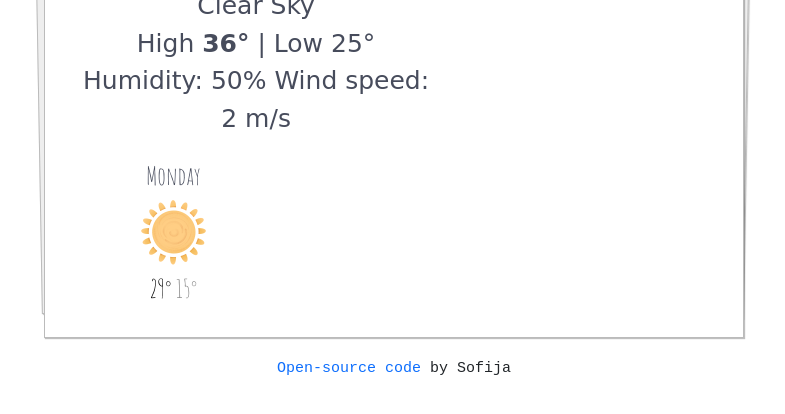
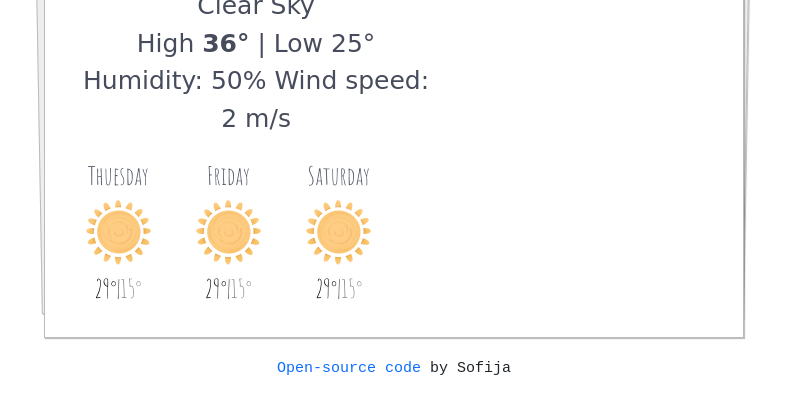
Before and after one commit to sofijaV/my-weather-app, a plain HTML site: page index.html in a window 1280 px wide. Shown: the part 384-798 px from the top of the page, without its empty margins (246-1031 px from the left). Drawn offline with nearby package versions, Linux system fonts and the light colour scheme; a web font is replaced by a local one.

Commit message:
JS for weather forcast

```diff
--- a/index.html
+++ b/index.html
@@ -94,17 +94,8 @@
                 id="icon"
               />
             </div>
-
             </div>
-            <div class="days">
-              <div class="row">
-                <div class="col-1"></div>
-                <div class="col-2">Monday
-                  <img src="images/sun.png" alt="sun" />
-                 <span class="max">29°</span> <span class="min">15°</span>
-                </div>
-
-                <div class="col-1"></div>
+            <div class="days" id="forcast">
               </div>
             </div>
           </div>
--- a/src/index.js
+++ b/src/index.js
@@ -92,6 +92,24 @@ function showPosition(position) {
 function getPosition(event) {
   navigator.geolocation.getCurrentPosition(showPosition);
 }
+function displayForcast() {
+  let forecastHTML = `<div class="row">`;
+  let days = ["Thuesday", "Friday", "Saturday"];
+  days.forEach(function (day) {
+    forecastHTML =
+      forecastHTML +
+      `
+                <div class="col-2"><div class="day">${day}</div>
+                  <img src="images/sun.png" alt="sun" />
+                 <span class="max">29°</span>|<span class="min">15°</span>
+                 </div>
+                `;
+  });
+  forecastHTML = forecastHTML + `</div>`;
+
+  let forecastElement = document.querySelector("#forcast");
+  forecastElement.innerHTML = forecastHTML;
+}
 celsiusTemperature = null;
 
 let selectedFahrenheit = document.querySelector("#fahrenheit");
@@ -103,3 +121,5 @@ let typed = document.querySelector("#searching");
 typed.addEventListener("submit", getData);
 let here = document.querySelector("#location");
 here.addEventListener("click", getPosition);
+
+displayForcast();
```
